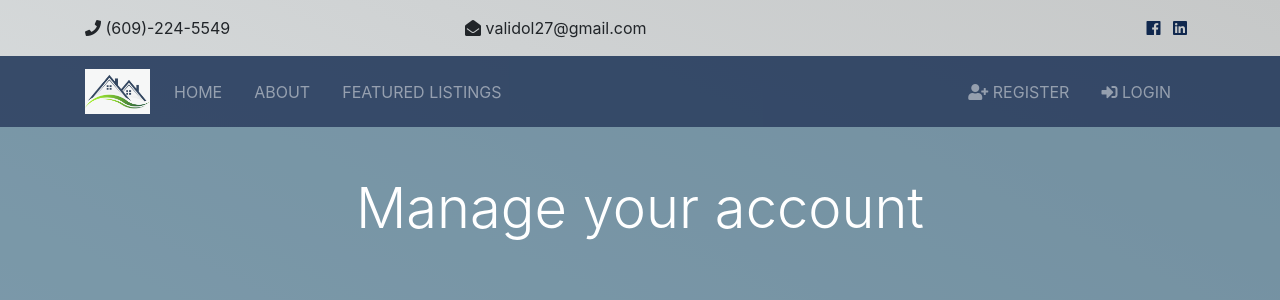
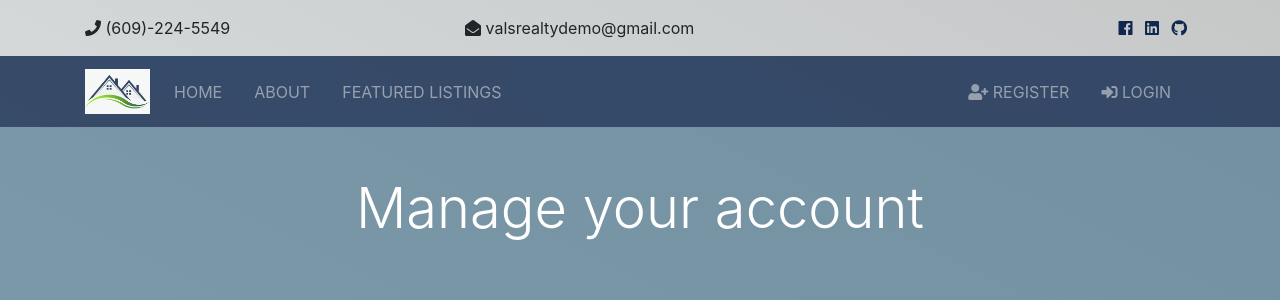
Before and after one commit to ValGalesnik/Vals-Realty, a Django app: page /accounts/dashboard in a window 1280 px wide. Shown: the top 300 px of the page. Run offline with Django 3.2, Linux system fonts and the light colour scheme; data that the repository does not hold is empty; some libraries are stand-ins or nearby versions.

Commit message:
1st commit

```diff
--- a/templates/partials/_topbar.html
+++ b/templates/partials/_topbar.html
@@ -6,16 +6,19 @@
           <i class="fas fa-phone"></i> (609)-224-5549
         </div>
         <div class="col-md-4">
-          <i class="fas fa-envelope-open"></i> validol27@gmail.com
+          <i class="fas fa-envelope-open"></i> valsrealtydemo@gmail.com
         </div>
         <div class="col-md-4">
           <div class="social text-right">
-            <a href="#">
+            <a href="https://www.facebook.com/validol27">
               <i class="fab fa-facebook"></i>
             </a>
-            <a href="#">
-              <i class="fab fa-linkedin"></i>
+            <a href="https://www.linkedin.com/in/val-galesnik-6b3b77163/">
+                <i class="fab fa-linkedin"></i>
             </a>
+              <a href="https://www.github.com/ValGalesnik/">
+                  <i class="fab fa-github"></i>
+              </a>
             </a>
           </div>
         </div>
```
